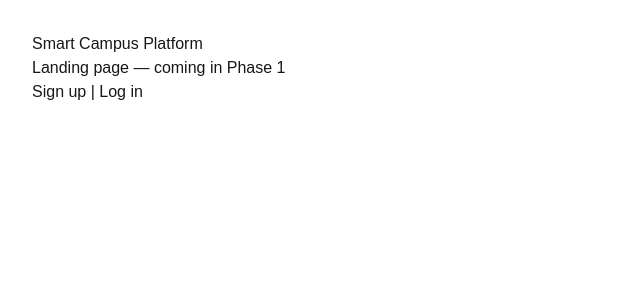
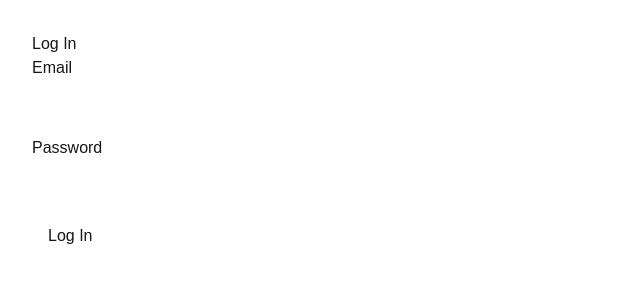
Before and after one commit to shlokgitt/Smart-Campus-management, a Next.js app: page /login in a window 1280 px wide. Shown: the top 300 px of the page, without its empty margins (0-640 px from the left). Built offline with nearby package versions, Linux system fonts and the light colour scheme.

Commit message:
feat: add attendance page and route; fix missing user id in session callback

```diff
--- a/app/(auth)/login/page.tsx
+++ b/app/(auth)/login/page.tsx
@@ -1,9 +1,60 @@
-export default function Home() {
+"use client";
+import { useState } from "react";
+import { signIn } from "next-auth/react";
+import { useRouter } from "next/navigation";
+
+export default function LoginPage() {
+  const [email, setEmail] = useState("");
+  const [password, setPassword] = useState("");
+  const [error, setError] = useState("");
+  const router = useRouter();
+
+  async function handleSubmit(e: React.FormEvent) {
+    e.preventDefault();
+    setError("");
+
+    const res = await signIn("credentials", {
+      email,
+      password,
+      redirect: false,
+    });
+
+    if (res?.error) {
+      setError("Invalid email or password");
+    } else {
+      router.push("/student");
+    }
+  }
+
   return (
-    <main style={{ padding: "2rem" }}>
-      <h1>Smart Campus Platform</h1>
-      <p>Landing page — coming in Phase 1</p>
-      <a href="/signup">Sign up</a> | <a href="/login">Log in</a>
+    <main style={{ padding: "2rem", maxWidth: 400 }}>
+      <h1>Log In</h1>
+      <form onSubmit={handleSubmit}>
+        <div style={{ marginBottom: "1rem" }}>
+          <label>Email</label><br />
+          <input
+            type="email"
+            value={email}
+            onChange={(e) => setEmail(e.target.value)}
+            required
+            style={{ width: "100%", padding: "0.5rem" }}
+          />
+        </div>
+        <div style={{ marginBottom: "1rem" }}>
+          <label>Password</label><br />
+          <input
+            type="password"
+            value={password}
+            onChange={(e) => setPassword(e.target.value)}
+            required
+            style={{ width: "100%", padding: "0.5rem" }}
+          />
+        </div>
+        {error && <p style={{ color: "red" }}>{error}</p>}
+        <button type="submit" style={{ padding: "0.5rem 1rem" }}>
+          Log In
+        </button>
+      </form>
     </main>
   );
 }
--- /dev/null
+++ b/app/api/student/attendance/route.ts
@@ -0,0 +1,19 @@
+import { NextResponse } from "next/server";
+import { getServerSession } from "next-auth";
+import { authOptions } from "@/lib/auth";
+import { connectDB } from "@/lib/db";
+import Attendance from "@/lib/models/Attendance";
+
+export async function GET() {
+  const session = await getServerSession(authOptions);
+  if (!session) return NextResponse.json({ error: "Unauthorized" }, { status: 401 });
+
+  await connectDB();
+  const records = await Attendance.find({ student: (session.user as any).id }).sort({ date: -1 });
+
+  const total = records.length;
+  const present = records.filter((r) => r.status === "present").length;
+  const percentage = total > 0 ? Math.round((present / total) * 100) : 0;
+
+  return NextResponse.json({ records, percentage, total, present });
+}
--- /dev/null
+++ b/app/student/attendance/page.tsx
@@ -0,0 +1,31 @@
+"use client";
+import { useEffect, useState } from "react";
+
+export default function AttendancePage() {
+  const [data, setData] = useState<any>(null);
+
+  useEffect(() => {
+    fetch("/api/student/attendance")
+      .then((r) => r.json())
+      .then(setData);
+  }, []);
+
+  if (!data) return <p>Loading...</p>;
+
+  return (
+    <div>
+      <h1>Attendance</h1>
+      <p>
+        Overall: {data.percentage}% ({data.present}/{data.total})
+      </p>
+      <ul>
+        {data.records.length === 0 && <li>No attendance records yet.</li>}
+        {data.records.map((r: any) => (
+          <li key={r._id}>
+            {r.subject} — {new Date(r.date).toLocaleDateString()} — {r.status}
+          </li>
+        ))}
+      </ul>
+    </div>
+  );
+}
--- /dev/null
+++ b/app/student/layout.tsx
@@ -0,0 +1,14 @@
+export default function StudentLayout({ children }: { children: React.ReactNode }) {
+  return (
+    <div style={{ display: "flex" }}>
+      <nav style={{ width: 200, padding: "1rem" }}>
+        <a href="/student">Dashboard</a><br />
+        <a href="/student/attendance">Attendance</a><br />
+        <a href="/student/assignments">Assignments</a><br />
+        <a href="/student/notifications">Notifications</a><br />
+        <a href="/student/profile">Profile</a>
+      </nav>
+      <main style={{ flex: 1, padding: "1rem" }}>{children}</main>
+    </div>
+  );
+}
--- a/lib/auth.ts
+++ b/lib/auth.ts
@@ -29,11 +29,17 @@ export const authOptions = {
   session: { strategy: "jwt" as const },
   callbacks: {
   async jwt({ token, user }: any) {
-      if (user) token.role = user.role;
+    if (user) {
+      token.role = user.role;
+      token.id = user.id;
+    }
     return token;
   },
   async session({ session, token }: any) {
-      if (session.user) (session.user as any).role = token.role;
+    if (session.user) {
+      (session.user as any).role = token.role;
+      (session.user as any).id = token.id;
+    }
     return session;
   },
 },
```
Lines whose indentation alone changed are shown as unchanged.
